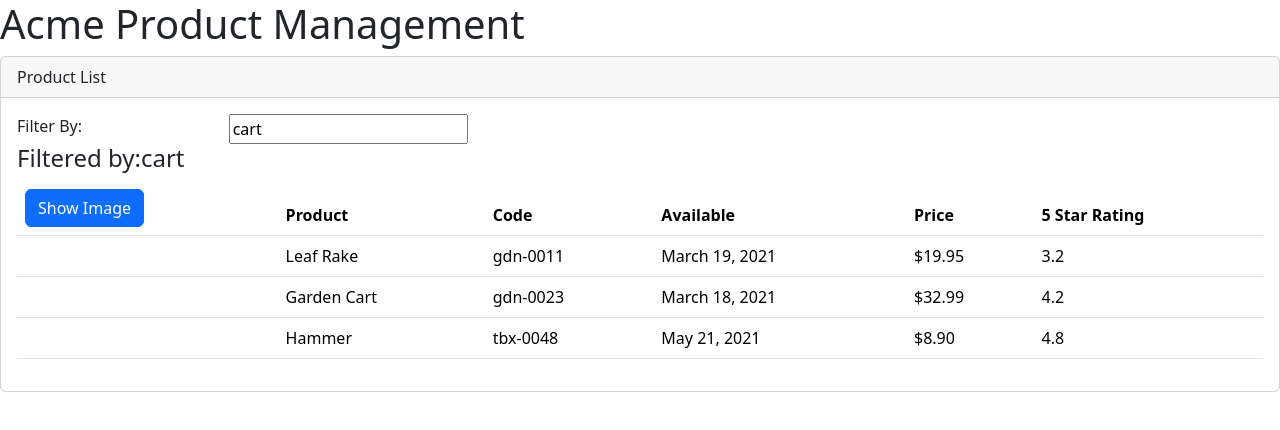
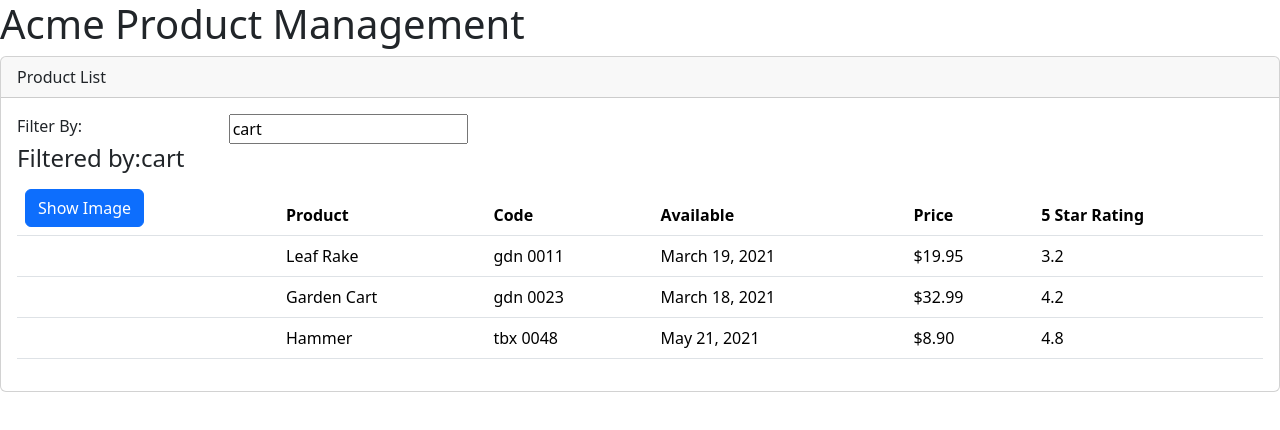
Before and after one commit to giannifontanot/ps-angular-basics-scratch, an Angular app: page / in a window 1280 px wide. Shown: the top 430 px of the page. Built offline with nearby package versions, Linux system fonts and the light colour scheme.

Commit message:
Interface implemented and also new custom pipe.

```diff
--- a/src/app/app.module.ts
+++ b/src/app/app.module.ts
@@ -4,16 +4,18 @@
 import { AppComponent } from './app.component';
 import { ProductListComponent } from './products/product-list.component';
 import {FormsModule} from "@angular/forms";
+import {ConvertToSpacesPipe} from "./products/convert-to-spaces.pipe";
 
 
 @NgModule({
   declarations: [
     AppComponent,
-    ProductListComponent
+    ProductListComponent,
+    ConvertToSpacesPipe
   ],
   imports: [
     BrowserModule,
-    FormsModule
+    FormsModule,
   ],
   providers: [],
   bootstrap: [AppComponent]
--- /dev/null
+++ b/src/app/products/convert-to-spaces.pipe.ts
@@ -0,0 +1,8 @@
+import {Pipe, PipeTransform} from "@angular/core";
+
+@Pipe({name: 'convertToSpaces' })
+export class ConvertToSpacesPipe implements PipeTransform{
+  transform(value: string, character: string): string{
+    return value.replace(character, ' ');
+  }
+}
--- /dev/null
+++ b/src/app/products/product-list.component.css
@@ -0,0 +1,3 @@
+thead{
+  color: #337AB7;
+}
--- a/src/app/products/product-list.component.html
+++ b/src/app/products/product-list.component.html
@@ -33,12 +33,12 @@
 <tr *ngFor="let product of products">
 	<td><img *ngIf="showImage"
     [src]="product.imageUrl"
-    [title]="product.name"
+    [title]="product.productName"
     [style.width.px]="imageWidth"
     [style.margin.px]="imageMargin"
   ></td>
 	<td>{{product.productName}}</td>
-	<td>{{product.productCode | lowercase}}</td>
+	<td>{{product.productCode | lowercase|convertToSpaces:'-'}}</td>
 	<td>{{product.releaseDate}}</td>
 	<td>{{product.price | currency: 'USD':"symbol":'1.2-2'}}</td>
 	<td>{{product.starRating}}</td>
--- a/src/app/products/product-list.component.ts
+++ b/src/app/products/product-list.component.ts
@@ -1,16 +1,18 @@
-import {Component} from "@angular/core";
+import {Component, OnInit} from "@angular/core";
+import {IProduct} from "./products";
 
 @Component({
   selector: 'pm-products',
-  templateUrl: './product-list.component.html'
+  templateUrl: './product-list.component.html',
+  styleUrls: ['./product-list.component.css']
 })
-export class ProductListComponent {
+export class ProductListComponent implements OnInit {
   pageTitle: string = 'Product List';
   imageWidth: number = 50;
   imageMargin: number = 2;
   showImage: boolean = false;
   listFilter: string = 'cart';
-  products: any [] = [
+  products: IProduct [] = [
     {
       "productId": 1,
       "productName": "Leaf Rake",
@@ -44,4 +46,8 @@
   toggleImage(): void {
     this.showImage = !this.showImage;
   }
+
+  ngOnInit(): void {
+console.log("This is OnInit")
+  }
 }
--- /dev/null
+++ b/src/app/products/products.ts
@@ -0,0 +1,10 @@
+export interface IProduct{
+  productId: number;
+  productName: string;
+  productCode: string;
+  releaseDate: string;
+  price: number;
+  description: string;
+  starRating: number;
+imageUrl: string;
+}
```
